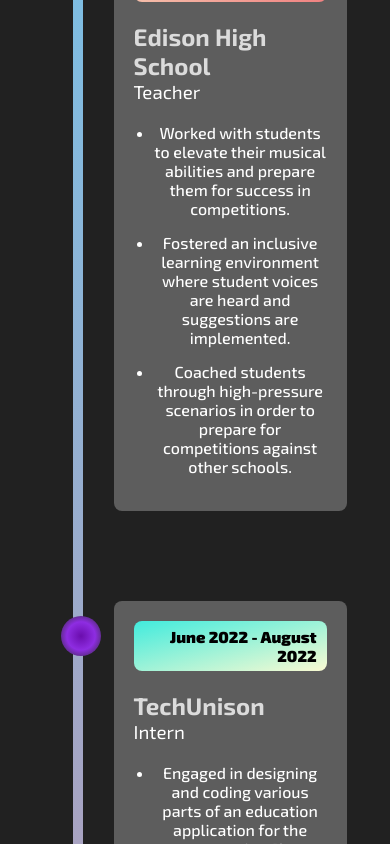
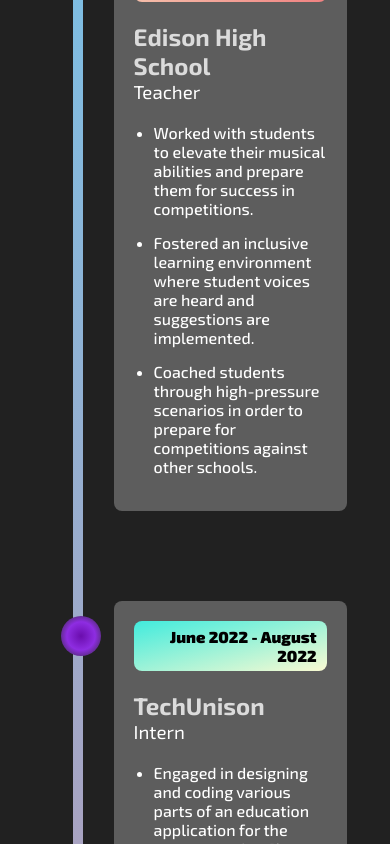
Before and after one commit to qwerty111i/portfolio, a React (Create React App) app: page / in a window 390 px wide. Shown: the part 4220-5064 px from the top of the page. Built offline with nearby package versions, Linux system fonts and the light colour scheme; the HTML template or start-up script is replaced by a standard one.

Commit message:
Aligned timeline items left in mobile view

```diff
--- a/src/components/Timeline.css
+++ b/src/components/Timeline.css
@@ -165,6 +165,10 @@
     .timeline-item:nth-child(even) .timeline-position {
         text-align: left;
     }
+
+    .timeline-description {
+        text-align: left;
+    }
 }
 
 @media only screen and (max-width: 600px) {
```
